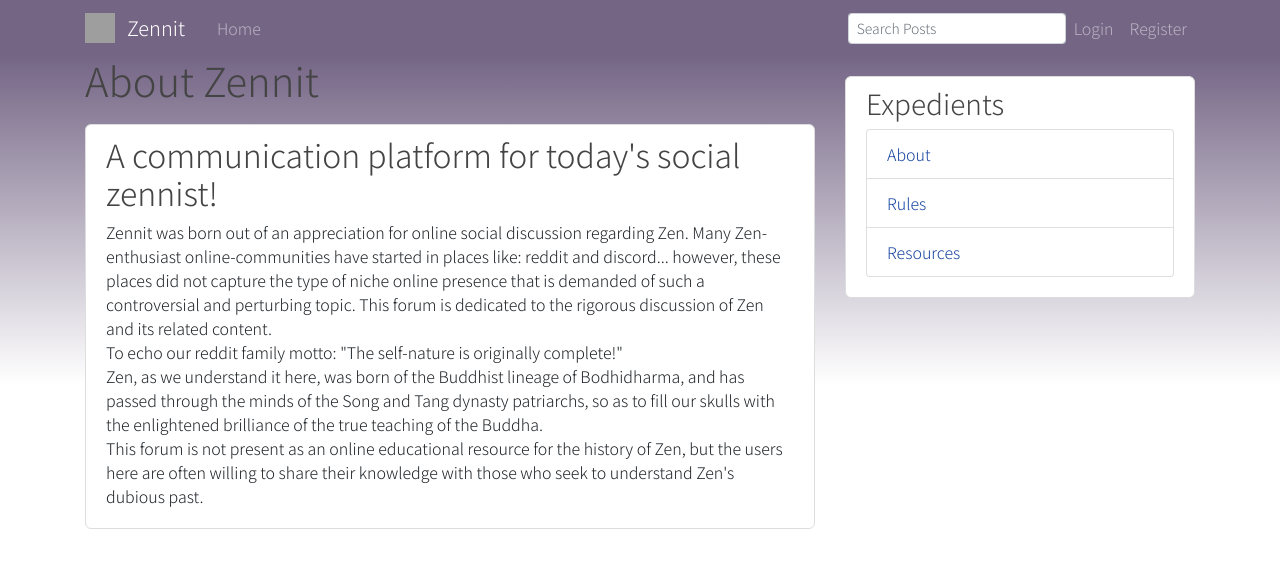
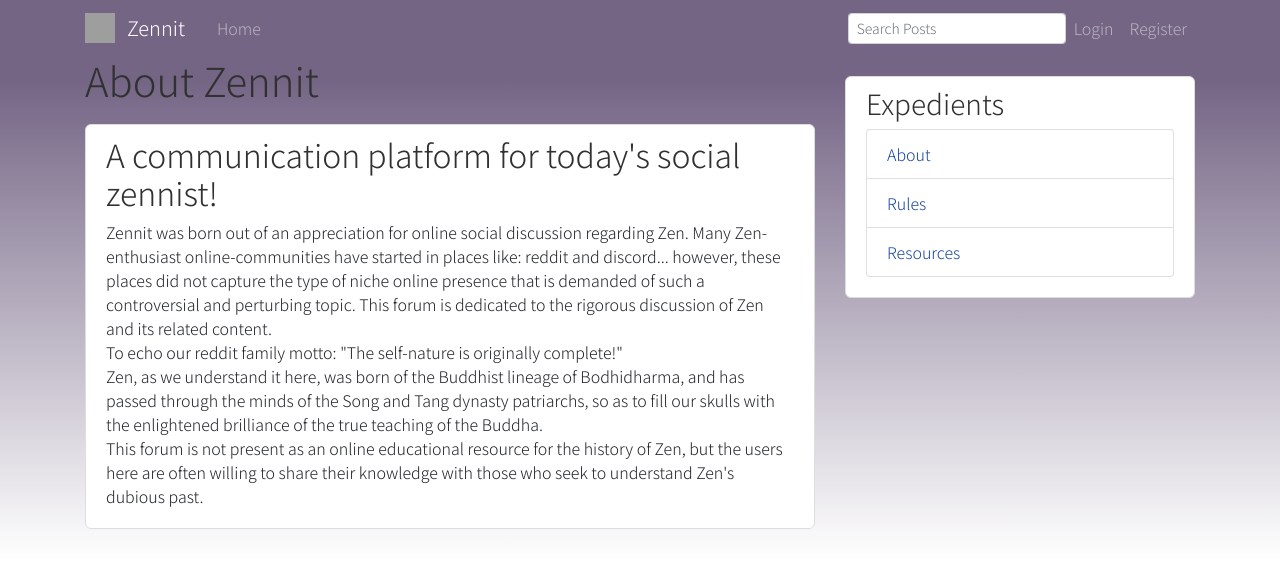
Before and after one commit to royalsaltmerchant/zennit, a React (Create React App) app in the folder frontend/: page /about in a window 1280 px wide. Shown: the top 568 px of the page. Built offline with nearby package versions, Linux system fonts and the light colour scheme; no server answers; grey boxes are pictures that could not be loaded.

Commit message:
vh for gradient and other style changes

```diff
--- a/frontend/src/main.css
+++ b/frontend/src/main.css
@@ -1,11 +1,12 @@
   .main-body {
     background: rgb(116,101,133);
-    background: linear-gradient(180deg, rgba(116,101,133,1) 10%, rgba(255,255,255,1) 70%);
+    background: linear-gradient(180deg, rgba(116,101,133,1) 10vh, rgba(255,255,255,1) 70vh);
     font-family: 'Noto Sans JP', sans-serif;
+    height: 100vh;
   }
 
   h1, h2, h3, h4, h5, h6 {
-    color: #444444;
+    color: #313131;
   }
 
   a {
```
Also changed, not shown: 6 other files (tests, documents, lock files or other folders).
